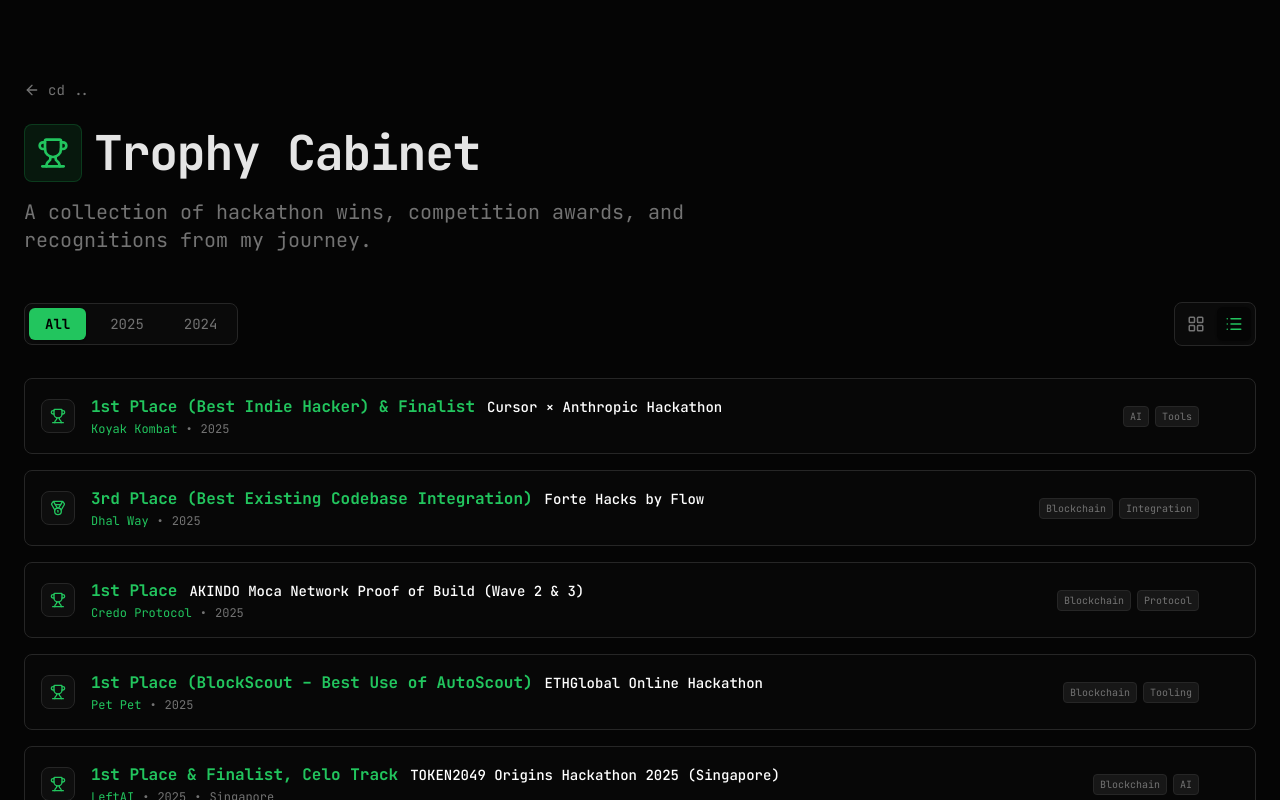
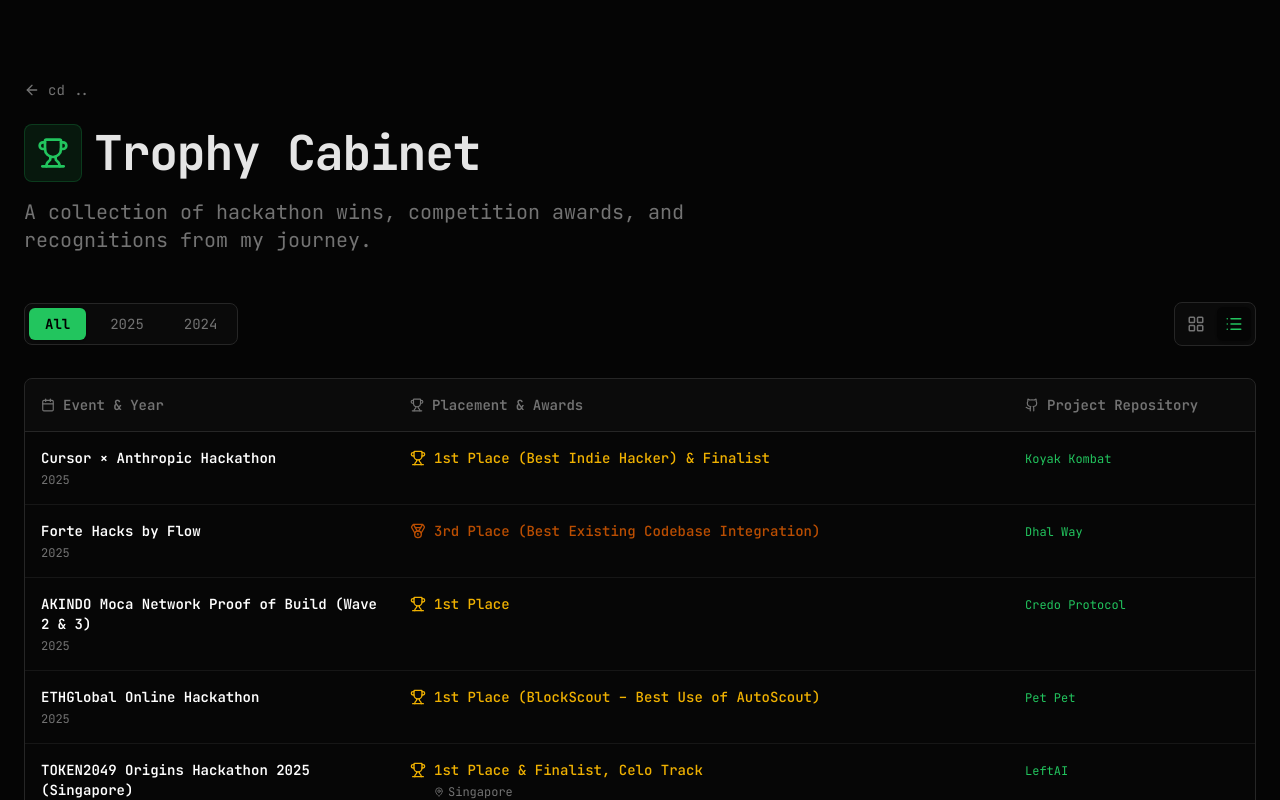
Before and after one commit to Marcussy34/marcustcy, a Next.js app: page /achievements in a window 1280 px wide. Shown: the top 800 px of the page. Built offline with nearby package versions, Linux system fonts and the light colour scheme.

Commit message:
updated achivements

```diff
--- a/src/app/achievements/page.tsx
+++ b/src/app/achievements/page.tsx
@@ -97,7 +97,8 @@
         </div>
 
         {/* Content Area */}
-        <div className={`grid gap-4 ${viewMode === "grid" ? "grid-cols-1" : "grid-cols-1"}`}>
+        {viewMode === "grid" ? (
+          <div className="grid grid-cols-1 gap-4">
             {filteredAchievements.map((item, index) => (
               <motion.div
                 key={item.id}
@@ -105,21 +106,22 @@
                 whileInView={{ opacity: 1, y: 0 }}
                 viewport={{ once: true, margin: "-50px" }}
                 transition={{ duration: 0.3, delay: index * 0.05 }}
-              className={`group relative border border-border bg-card/50 rounded-lg overflow-hidden hover:border-primary/50 transition-colors duration-300 ${
-                  viewMode === "list" ? "hover:bg-white/5" : ""
-              }`}
+                className="group relative border border-border bg-card/50 rounded-lg overflow-hidden hover:border-primary/50 transition-colors duration-300"
               >
-                {viewMode === "grid" ? (
-                    // === GRID VIEW (Rich, same as before) ===
                 <div className="flex flex-col md:flex-row h-full">
+                  {/* Visual Side (Compact) */}
                   <div className="w-full md:w-32 bg-muted/30 relative border-b md:border-b-0 md:border-r border-border flex flex-col items-center justify-center p-4 group-hover:bg-primary/5 transition-colors shrink-0">
+                    {/* Decorative Pattern - lighter opacity */}
                     <div className="absolute inset-0 opacity-[0.02] bg-[radial-gradient(#fff_1px,transparent_1px)] [background-size:8px_8px]" />
+
                     <div className={`p-3 rounded-xl bg-background/50 backdrop-blur-sm border border-border shadow-sm ${item.color} transform group-hover:scale-105 transition-transform duration-300`}>
                       <item.icon size={28} />
                     </div>
+
                     <div className="mt-3 text-xs font-mono text-muted-foreground text-center">{item.year}</div>
                   </div>
 
+                  {/* Content Side */}
                   <div className="flex-1 p-4 md:p-5 flex flex-col justify-center">
                     <div className="flex flex-col md:flex-row md:items-start justify-between gap-2 mb-2">
                       <div>
@@ -147,6 +149,7 @@
                       {item.description}
                     </p>
 
+                    {/* Footer - Tags & Links */}
                     <div className="mt-3 pt-3 border-t border-border/50 flex flex-wrap items-center justify-between gap-3">
                       <div className="flex flex-wrap gap-2">
                         {item.tags.slice(0, 3).map(tag => (
@@ -165,59 +168,82 @@
                     </div>
                   </div>
                 </div>
-                ) : (
-                    // === LIST VIEW (Compact Table-like) ===
-                    <div className="flex items-center justify-between p-4 gap-4">
-                        <div className="flex items-center gap-4 flex-1 min-w-0">
-                             {/* Icon (Small) */}
-                            <div className={`p-2 rounded-lg bg-muted/50 border border-border ${item.color} shrink-0`}>
-                                <item.icon size={16} />
-                            </div>
-
-                            {/* Main Info */}
-                            <div className="min-w-0 flex-1">
-                                <div className="flex flex-wrap items-baseline gap-x-3 gap-y-1">
-                                    <span className={`text-base font-bold truncate ${item.color}`}>{item.prize}</span>
-                                    <span className="text-white truncate font-medium text-sm">{item.event}</span>
-                                </div>
-                                <div className="flex items-center gap-2 text-xs text-muted-foreground mt-0.5">
-                                    <span className="font-mono text-primary">{item.project}</span>
-                                    <span>•</span>
-                                    <span>{item.year}</span>
-                                    {item.location && (
-                                        <>
-                                            <span>•</span>
-                                            <span>{item.location}</span>
-                                        </>
-                                    )}
-                                </div>
-                            </div>
-                        </div>
-
-                         {/* Actions / Right Side */}
-                        <div className="flex items-center gap-4 shrink-0">
-                            {/* Tags (Desktop only) */}
-                            <div className="hidden md:flex gap-1.5">
-                                {item.tags.slice(0, 2).map(tag => (
-                                    <span key={tag} className="text-[10px] px-1.5 py-0.5 rounded bg-muted border border-border text-muted-foreground">
-                                        {tag}
-                                    </span>
+              </motion.div>
             ))}
           </div>
-
+        ) : (
+          /* === LIST VIEW (Table Layout) === */
+          <div className="border border-border rounded-lg overflow-hidden bg-card/30">
+            <div className="overflow-x-auto">
+              <table className="w-full text-left text-sm border-collapse">
+                <thead>
+                  <tr className="border-b border-border bg-muted/30">
+                    <th className="p-4 font-semibold text-muted-foreground w-[30%]">
+                      <div className="flex items-center gap-2">
+                        <Calendar size={14} />
+                        Event & Year
+                      </div>
+                    </th>
+                    <th className="p-4 font-semibold text-muted-foreground w-[50%]">
+                      <div className="flex items-center gap-2">
+                         <Trophy size={14} />
+                         Placement & Awards
+                      </div>
+                    </th>
+                    <th className="p-4 font-semibold text-muted-foreground w-[20%]">
+                      <div className="flex items-center gap-2">
+                         <Github size={14} />
+                         Project Repository
+                      </div>
+                    </th>
+                  </tr>
+                </thead>
+                <tbody className="divide-y divide-border/50">
+                  {filteredAchievements.map((item) => (
+                    <tr
+                      key={item.id}
+                      className="group bg-transparent hover:bg-white/5 transition-colors"
+                    >
+                      <td className="p-4 align-top">
+                        <div className="font-semibold text-white">{item.event}</div>
+                         <div className="text-xs text-muted-foreground mt-1">{item.year}</div>
+                      </td>
+                      <td className="p-4 align-top">
+                        <div className="flex items-start gap-2">
+                          <item.icon size={16} className={`mt-0.5 shrink-0 ${item.color}`} />
+                          <span className={`font-medium ${item.color}`}>{item.prize}</span>
+                        </div>
+                         {item.location && (
+                            <div className="flex items-center gap-1 text-xs text-muted-foreground mt-1 ml-6">
+                                <MapPin size={10} />
+                                {item.location}
+                            </div>
+                         )}
+                      </td>
+                      <td className="p-4 align-top">
                          {item.repoUrl ? (
-                                <a href={item.repoUrl} target="_blank" rel="noopener noreferrer" className="text-muted-foreground hover:text-white transition-colors p-1" title="View Code">
-                                    <Github size={16} />
+                            <a
+                              href={item.repoUrl}
+                              target="_blank"
+                              rel="noopener noreferrer"
+                              className="inline-flex items-center gap-1.5 text-primary hover:underline underline-offset-4 font-mono text-xs"
+                            >
+                               {item.project}
                             </a>
                          ) : (
-                                <div className="w-6" /> // Spacer
+                             <div className="flex flex-col">
+                                <span className="font-mono text-xs text-muted-foreground">{item.project || "No Project"}</span>
+                                <span className="text-[10px] text-muted-foreground/60">(No Repo)</span>
+                             </div>
                          )}
+                      </td>
+                    </tr>
+                  ))}
+                </tbody>
+              </table>
             </div>
           </div>
         )}
-            </motion.div>
-          ))}
-        </div>
 
         {/* Footer Note */}
         <div className="mt-24 text-center text-muted-foreground text-sm font-mono">
--- a/src/data/achievements.ts
+++ b/src/data/achievements.ts
@@ -24,7 +24,8 @@
     project: "Koyak Kombat",
     description: "Built a game-changing tool for indie hackers. Recognized as the best indie hacker project.",
     icon: Trophy,
-    color: "text-primary",
+    color: "text-yellow-500",
+    repoUrl: "https://github.com/Marcussy34/koyak-kombat",
     tags: ["AI", "Tools"],
   },
   {
@@ -35,7 +36,8 @@
     project: "Dhal Way",
     description: "Integrated blockchain features into an existing codebase seamlessly.",
     icon: Medal,
-    color: "text-primary", // Bronze
+    color: "text-amber-700", // Bronze
+    repoUrl: "https://github.com/derek2403/dhal-way",
     tags: ["Blockchain", "Integration"],
   },
   {
@@ -46,7 +48,8 @@
     project: "Credo Protocol",
     description: "Top performer in the Proof of Build competition.",
     icon: Trophy,
-    color: "text-primary",
+    color: "text-yellow-500",
+    repoUrl: "https://github.com/Credo-Protocol/Credo-Protocol",
     tags: ["Blockchain", "Protocol"],
   },
   {
@@ -57,7 +60,8 @@
     project: "Pet Pet",
     description: "Innovative use of BlockScout AutoScout in a decentralized application.",
     icon: Trophy,
-    color: "text-primary",
+    color: "text-yellow-500",
+    repoUrl: "https://github.com/derek2403/pet-pet",
     tags: ["Blockchain", "Tooling"],
   },
   {
@@ -68,8 +72,9 @@
     project: "LeftAI",
     description: "Asia's largest crypto hackathon. Top 5 Finalist overall. Selected from 800+ global applicants, only 160 invited to compete.",
     icon: Trophy,
-    color: "text-primary",
+    color: "text-yellow-500",
     location: "Singapore",
+    repoUrl: "https://github.com/derek2403/token2049",
     tags: ["Blockchain", "AI", "Celo"],
   },
   {
@@ -80,8 +85,9 @@
     project: "Dhal Way",
     description: "One of ETHGlobal's largest physical event. Won among 1,600 hackers from 25 countries.",
     icon: Trophy,
-    color: "text-primary",
+    color: "text-yellow-500",
     location: "New Delhi",
+    repoUrl: "https://github.com/derek2403/ethindia",
     tags: ["Blockchain", "Flow", "Hedera"],
   },
   {
@@ -92,8 +98,9 @@
     project: "Toku Kaigan",
     description: "Tokyo's largest annual blockchain hackathon. Won 1st in Actually Intelligent Track + Top 10 Finalist overall.",
     icon: Trophy,
-    color: "text-primary",
+    color: "text-yellow-500",
     location: "Tokyo",
+    repoUrl: "https://github.com/derek2403/ethtokyo",
     tags: ["Blockchain", "AI"],
   },
   {
@@ -104,7 +111,7 @@
     project: "Kwek Kwek",
     description: "Overall champion of the event. (No Repository)",
     icon: Crown,
-    color: "text-primary",
+    color: "text-yellow-400",
     tags: ["Hackathon", "Champion"],
   },
   {
@@ -115,7 +122,8 @@
     project: "Grand Warden",
     description: "Best use of Sapphire/ROFL on Oasis network and SUI track finalist.",
     icon: Trophy,
-    color: "text-primary",
+    color: "text-yellow-500",
+    repoUrl: "https://github.com/Marcussy34/apudevmatch2025",
     tags: ["Blockchain", "Privacy", "Security"],
   },
   {
@@ -126,7 +134,8 @@
     project: "Tea Time",
     description: "Taylor's University's iconic annual hackathon. Won 1st out of 170+ hackers from 23 countries and 17 universities.",
     icon: Crown,
-    color: "text-primary",
+    color: "text-yellow-400",
+    repoUrl: "https://github.com/derek2403/tt",
     tags: ["Hackathon", "Champion"],
   },
   {
@@ -138,6 +147,7 @@
     description: "Selected as a top 10 finalist in a highly competitive field.",
     icon: Star,
     color: "text-primary",
+    repoUrl: "https://github.com/Marcussy34/solana-mega",
     tags: ["Solana", "Hackathon"],
   },
   {
@@ -148,8 +158,9 @@
     project: "CureMeBaby",
     description: "Seoul’s premier international 'AI x Crypto' hackathon. Won Grand Champion + 4 other sponsor track prizes.",
     icon: Crown,
-    color: "text-primary",
+    color: "text-yellow-400",
     location: "Seoul",
+    repoUrl: "https://github.com/derek2403/CureMeBaby",
     tags: ["Blockchain", "AI", "Healthcare"],
   },
   {
@@ -160,8 +171,9 @@
     project: "MemestCutestPlatform",
     description: "ETHGlobal's Taiwan international hackathon. Won 2nd in the 1inch Fusion+ sponsor track.",
     icon: Medal,
-    color: "text-primary",
+    color: "text-gray-300",
     location: "Taipei",
+    repoUrl: "https://github.com/derek2403/memest-cutest-platform",
     tags: ["Blockchain", "DeFi"],
   },
   {
@@ -172,8 +184,9 @@
     project: "Grand Theft Aptos",
     description: "CoinDesk’s flagship global event. Placed 3rd among 500+ hackers from top universities (Tsinghua, Yale, Oxford).",
     icon: Medal,
-    color: "text-primary",
+    color: "text-amber-700",
     location: "Hong Kong",
+    repoUrl: "https://github.com/derek2403/grand-theft-aptos",
     tags: ["Blockchain", "Gaming", "Aptos"],
   },
   {
@@ -184,7 +197,8 @@
     project: "4AI 1Human",
     description: "ETHGlobal's AI-focused international online hackathon. Won among 1,700+ global participants.",
     icon: Trophy,
-    color: "text-primary",
+    color: "text-yellow-500",
+    repoUrl: "https://github.com/derek2403/4AI-1Human",
     tags: ["AI", "Agents", "Blockchain"],
   },
   {
@@ -197,6 +211,7 @@
     icon: Award,
     color: "text-primary",
     location: "Kuala Lumpur",
+    repoUrl: "https://github.com/derek2403/AI-Food-Rating-App",
     tags: ["Blockchain", "Ethereum"],
   },
   {
@@ -207,7 +222,8 @@
     project: "Fundify",
     description: "Runner up in the Government Services track using Maschain.",
     icon: Medal,
-    color: "text-primary",
+    color: "text-gray-300",
+    repoUrl: "https://github.com/Lim-921/DevMatch",
     tags: ["Blockchain", "GovTech"],
   },
   {
@@ -218,7 +234,7 @@
     project: "No Repo",
     description: "Awarded 2nd place for AI model development.",
     icon: Medal,
-    color: "text-primary",
+    color: "text-gray-300",
     tags: ["AI", "Modeling"],
   },
   {
```
Also changed, not shown: 1 other file (tests, documents, lock files or other folders). Lines whose indentation alone changed are shown as unchanged.
